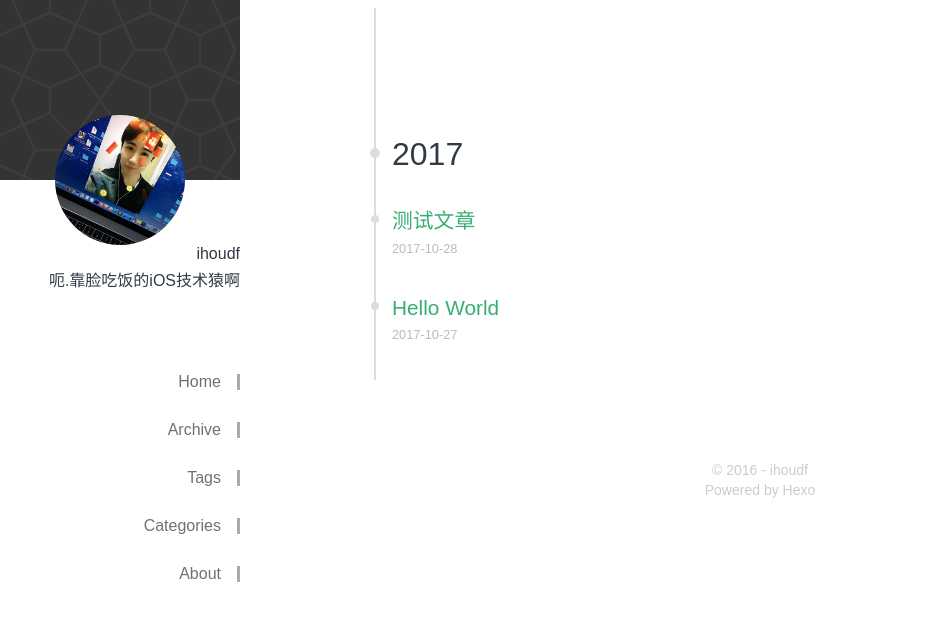
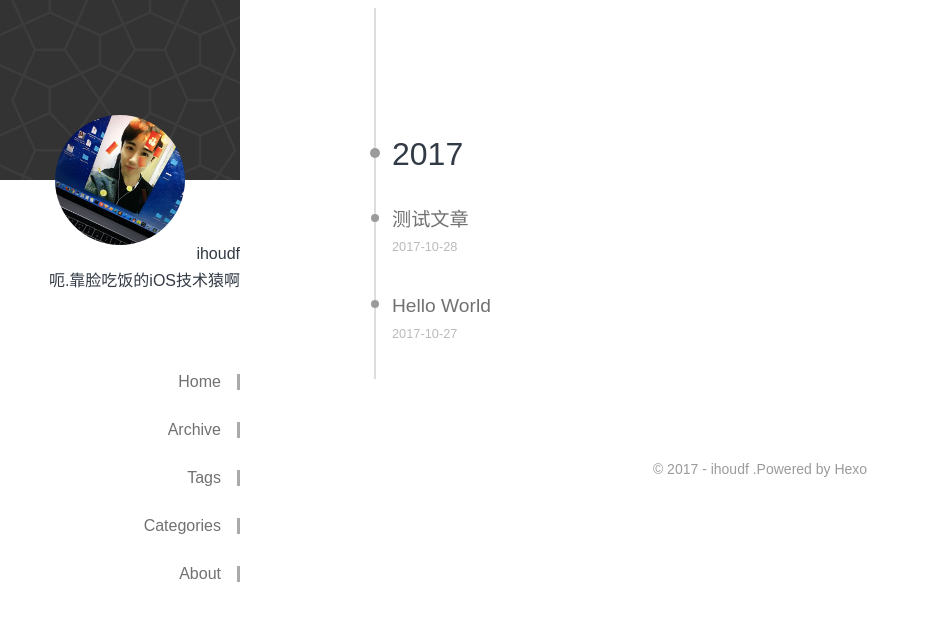
Before and after one commit to ihoudf/ihoudf.github.io, a plain HTML site: page archives/index.html in a window 1280 px wide. Shown: the whole page, without its empty margins (0-930 px from the left). Drawn offline with Linux system fonts and the light colour scheme; a small style sheet from the web is missing.

Commit message:
Site updated: 2017-10-28 12:28:15

```diff
--- a/archives/index.html
+++ b/archives/index.html
@@ -101,9 +101,8 @@
 
 </div>
             <footer>
-    <div>© 2016 - ihoudf </div>
     <div>
-    Powered by Hexo
+    	© 2017 - ihoudf .Powered by Hexo
     </div>
 </footer>
 
--- a/css/style.css
+++ b/css/style.css
@@ -488,7 +488,7 @@ blockquote {
 .container > div > footer {
   width: 100%;
   text-align: center;
-  color: #ccc;
+  color: #9b9b9b;
   font-size: 14px;
   line-height: 20px;
   padding: 5rem 0 2rem;
@@ -518,14 +518,14 @@ blockquote {
 }
 .Archives h1,
 .Archives h2 {
-  font-weight: 400;
+  font-weight: 300;
 }
 .Archives h1::before,
 .Archives h2::before {
   position: absolute;
   left: -6px;
   content: '';
-  background-color: #ddd;
+  background-color: #9b9b9b;
   width: 10px;
   height: 10px;
   border-radius: 50%;
@@ -533,12 +533,16 @@ blockquote {
 }
 .Archives h1:hover::before,
 .Archives h2:hover::before {
-  background-color: #777;
-  transition: background-color 500ms ease;
+  background-color: #38ae70;
 }
 .Archives h2 {
-  font-size: 1.3rem;
+  font-size: 1.2rem;
   margin-bottom: 0;
+  color: #717171;
+}
+.Archives h2:hover {
+  text-decoration: none;
+  color: #38ae70;
 }
 .Archives h2::before {
   left: -5px;
@@ -873,13 +877,14 @@ blockquote {
 }
 .ListView {
   margin-bottom: 7em;
+  font-weight: 300;
 }
 .ListView .title {
   text-align: center;
 }
 .ListView .title h1 {
   font-size: 1.8rem;
-  font-weight: 400;
+  font-weight: 300;
   margin-bottom: 0.3em;
   line-height: 125%;
 }
@@ -894,6 +899,7 @@ blockquote {
 .ListMeta {
   font-size: 0.8em;
   color: #bbb;
+  font-weight: 300;
   margin-bottom: 2.5em;
 }
 .ListMeta ul {
@@ -912,7 +918,7 @@ li.meta-text {
 }
 .PageTitle h1 {
   font-size: 2rem;
-  font-weight: 400;
+  font-weight: 300;
   margin-bottom: 0.3em;
   margin-left: -10%;
 }
```
Also changed, not shown: 2017/10/27/hello-world/index.html (+1 -2 lines), 2017/10/28/测试文章/index.html (+1 -2 lines), archives/2017/10/index.html (+1 -2 lines), archives/2017/index.html (+1 -2 lines), index.html (+1 -2 lines).
